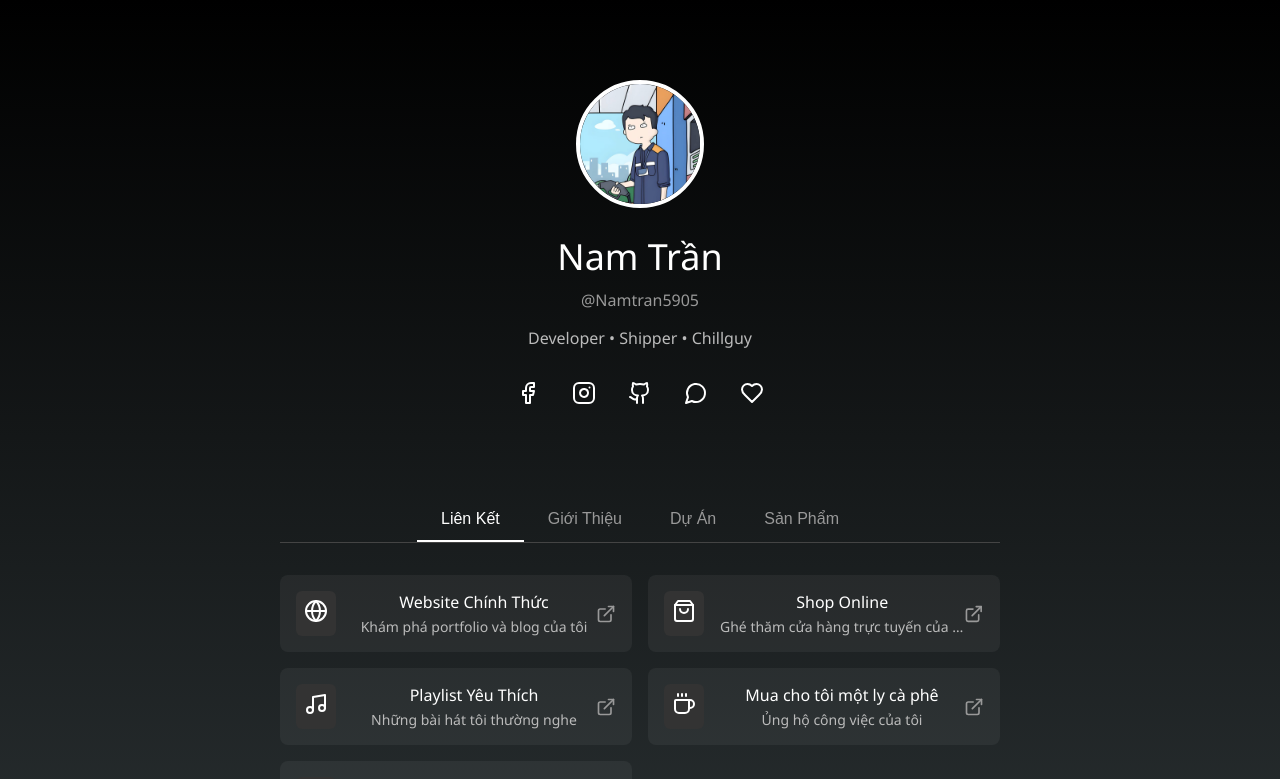
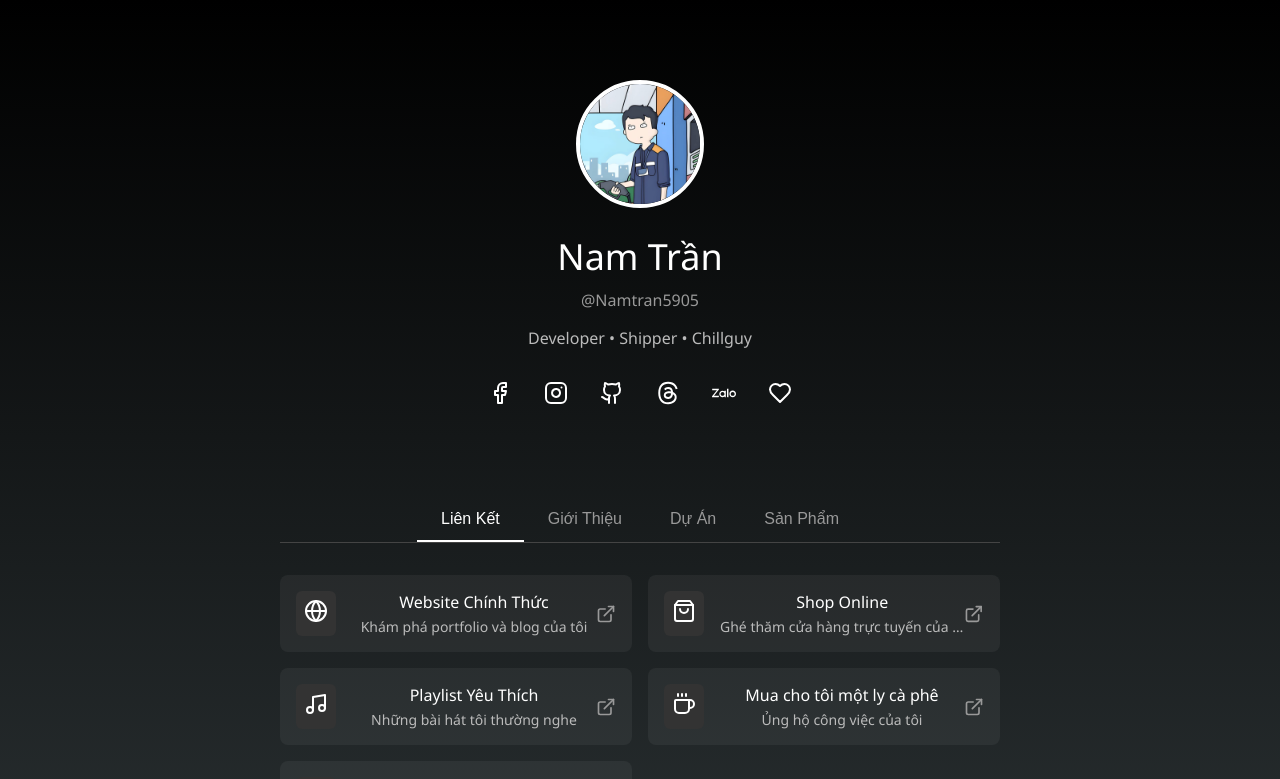
Before and after one commit to Namtran592005/BioPage, a React (Create React App) app: page / in a window 1280 px wide. Shown: the top 779 px of the page. Built offline with nearby package versions, Linux system fonts and the light colour scheme.

Commit message:
update icon socical

```diff
--- a/package.json
+++ b/package.json
@@ -12,6 +12,7 @@
     "lucide-react": "^0.475.0",
     "react": "^19.0.0",
     "react-dom": "^19.0.0",
+    "react-icons": "^5.5.0",
     "react-scripts": "5.0.1",
     "web-vitals": "^2.1.4"
   },
--- a/src/components/PersonalLandingPage.js
+++ b/src/components/PersonalLandingPage.js
@@ -5,6 +5,9 @@ import {
   Github,  Facebook, Instagram, Music, ShoppingBag,
   Coffee, Globe, BookOpen, ExternalLink, MessageCircle, Heart // Removed Twitter, Linkedin, Youtube. Added MessageCircle, Heart
 } from 'lucide-react';
+// Import icons from react-icons
+import { FaThreads } from 'react-icons/fa6'; // Import from the correct subpath (Font Awesome 6)
+import { SiZalo } from "react-icons/si";
 import './PersonalLandingPage.css'; // Import the CSS file
 
 const PersonalLandingPage = () => {
@@ -20,9 +23,11 @@ const PersonalLandingPage = () => {
     { icon: <Facebook size={24} />, url: 'https://facebook.com/namtran5905', label: 'Facebook' },
     { icon: <Instagram size={24} />, url: 'https://instagram.com/namtran5905', label: 'Instagram' },
     { icon: <Github size={24} />, url: 'https://github.com/namtran592005', label: 'GitHub' },
-    { icon: <MessageCircle size={24} />, url: 'https://threads.net/namtran5905', label: 'Threads' }, // Replace with your Threads URL
-    { icon: <Heart size={24} />, url: 'https://locket.com/namtran5905', label: 'Locket' } // Replace with your Locket URL (if applicable)
+    { icon: <FaThreads size={24} />, url: 'https://threads.net/namtran5905namtran5905', label: 'Threads' }, // Use FaThreads
+    { icon: <SiZalo size={24} />, url: 'https://zaloapp.com/qr/p/1re1dklrzok69?src=qr', label: 'Zalo' },      // Add Zalo
+    { icon: <Heart size={24} />, url: 'https://locket.cam/Namtran5905', label: 'Locket' }
   ];
+
 
   const quickLinks = [
     { icon: <Globe size={24} />, title: 'Website Chính Thức', description: 'Khám phá portfolio và blog của tôi', url: '#' },
```
Also changed, not shown: 1 other file (tests, documents, lock files or other folders).
